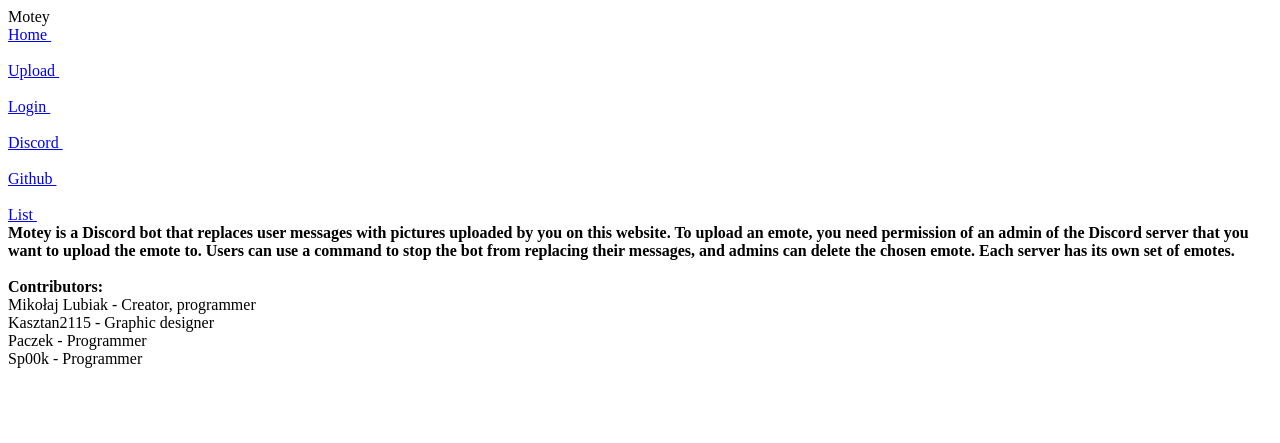
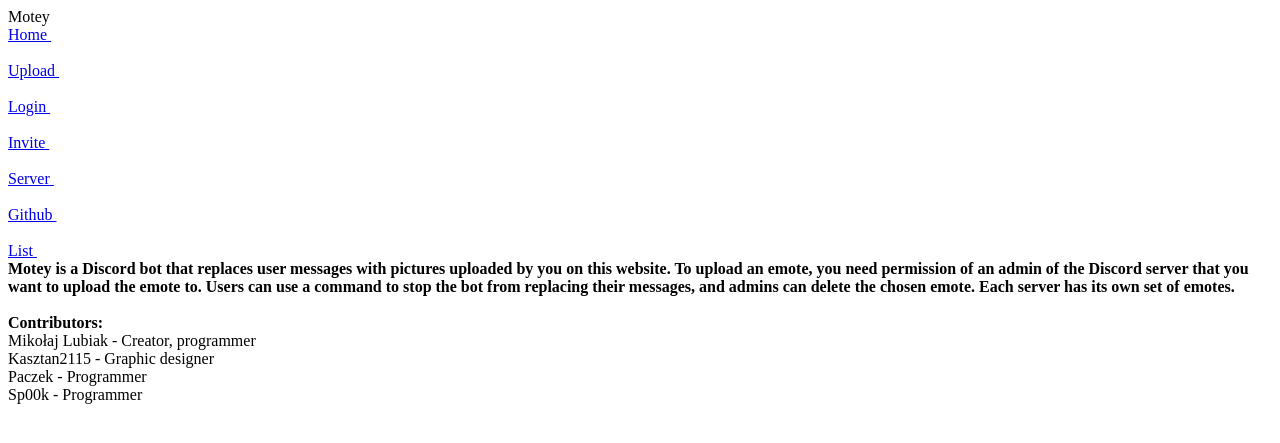
Before and after one commit to mikolajlubiak/motey, a Python web app: template templates/index.html in a window 1280 px wide. Shown: the top 443 px of the page. Run offline with Jinja, Linux system fonts and the light colour scheme; the template is opened without the code that fills it, so the values that code supplies are empty.

Commit message:
Add bot invite to navbar

```diff
--- a/templates/base.html
+++ b/templates/base.html
@@ -18,7 +18,9 @@
             <br/>
             <a href="/login"><div class="navbar_button">Login <img src="{{ url('static', filename='discord.svg') }}" style="width: 6vh; vertical-align:text-top;"></div></a>
             <br/>
-            <a href="https://discord.gg/pq9Jjg5Dfj" target="_blank"><div class="navbar_button">Discord <img src="{{ url('static', filename='discord.svg') }}" style="width: 6vh; vertical-align:text-top;"></div></a>
+            <a href="https://discord.com/api/oauth2/authorize?client_id=1108722454353948692&permissions=8&scope=bot" target="_blank"><div class="navbar_button">Invite <img src="{{ url('static', filename='discord.svg') }}" style="width: 6vh; vertical-align:text-top;"></div></a>
+            <br/>
+            <a href="https://discord.gg/pq9Jjg5Dfj" target="_blank"><div class="navbar_button">Server <img src="{{ url('static', filename='discord.svg') }}" style="width: 6vh; vertical-align:text-top;"></div></a>
             <br/>
             <a href="https://github.com/Fntoomen/motey" target="_blank"><div class="navbar_button">Github <img src="{{ url('static', filename='github.svg') }}" style="width: 6vh; vertical-align:text-top;"></div></a>
             <br/>
```
